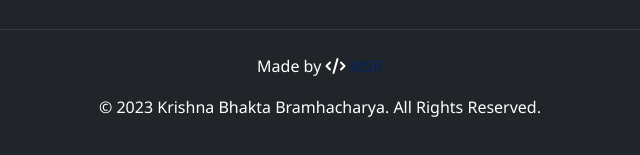
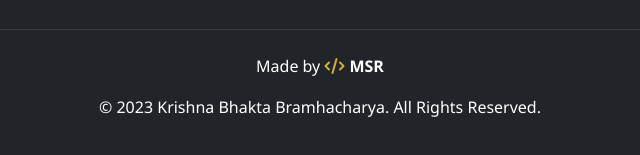
Before and after one commit to mehulsingh1209/Krishna-Bhakta-Bramhacharya, a plain HTML site: page index.html in a window 1280 px wide. Shown: the part 9677-9832 px from the top of the page, 320-960 px from the left. Drawn offline with nearby package versions, Linux system fonts and the light colour scheme.

Commit message:
Update index.html

```diff
--- a/index.html
+++ b/index.html
@@ -847,6 +847,30 @@
             padding-top: 1.5rem;
             border-top: 1px solid rgba(255, 255, 255, 0.1);
         }
+        /* Footer Developer Credit Styles */
+.dev-credit {
+    display: inline-flex;
+    align-items: center;
+    gap: 5px;
+}
+
+.code-tag {
+    color: var(--secondary-color);
+}
+
+.msr-link {
+    color: var(--white-color);
+    text-decoration: none;
+    transition: var(--transition);
+}
+
+.msr-link:hover {
+    color: var(--secondary-color);
+}
+
+.msr-text {
+    font-weight: 600;
+}
 
         /* Back to Top Button */
         .back-to-top {
```
